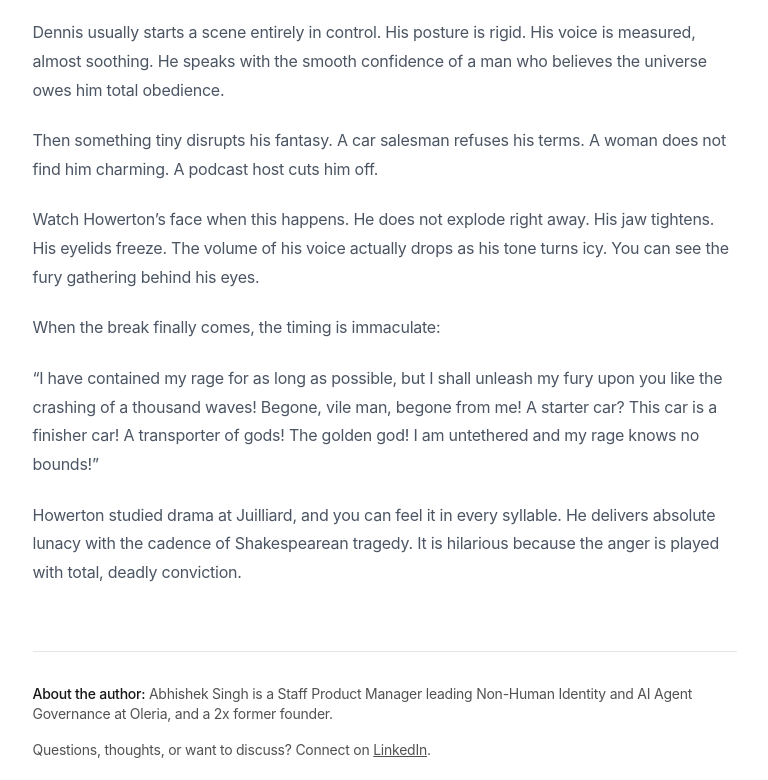
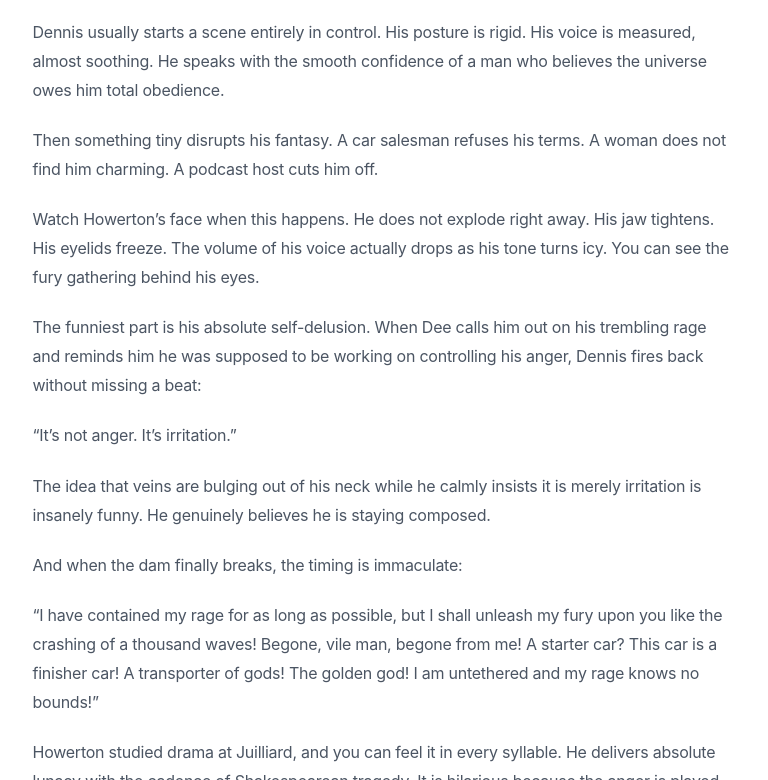
Before and after one commit to abhishek1846/abhishek1846.github.io, an Astro site: page /writing/glenn-howerton-in-its-always-sunny-in-philadelphia in a window 1280 px wide. Shown: the part 587-1367 px from the top of the page, without its empty margins (248-1016 px from the left). Built offline with nearby package versions, Linux system fonts and the light colour scheme; Astro itself is replaced by a stand-in of ours.

Commit message:
refactor: add Dennis irritation exchange with Dee to Glenn Howerton essay

```diff
--- a/src/content/writing/glenn-howerton-in-its-always-sunny-in-philadelphia.md
+++ b/src/content/writing/glenn-howerton-in-its-always-sunny-in-philadelphia.md
@@ -17,7 +17,13 @@ Then something tiny disrupts his fantasy. A car salesman refuses his terms. A wo
 
 Watch Howerton's face when this happens. He does not explode right away. His jaw tightens. His eyelids freeze. The volume of his voice actually drops as his tone turns icy. You can see the fury gathering behind his eyes.
 
-When the break finally comes, the timing is immaculate:
+The funniest part is his absolute self-delusion. When Dee calls him out on his trembling rage and reminds him he was supposed to be working on controlling his anger, Dennis fires back without missing a beat:
+
+"It's not anger. It's irritation."
+
+The idea that veins are bulging out of his neck while he calmly insists it is merely irritation is insanely funny. He genuinely believes he is staying composed.
+
+And when the dam finally breaks, the timing is immaculate:
 
 "I have contained my rage for as long as possible, but I shall unleash my fury upon you like the crashing of a thousand waves! Begone, vile man, begone from me! A starter car? This car is a finisher car! A transporter of gods! The golden god! I am untethered and my rage knows no bounds!"
 
```
